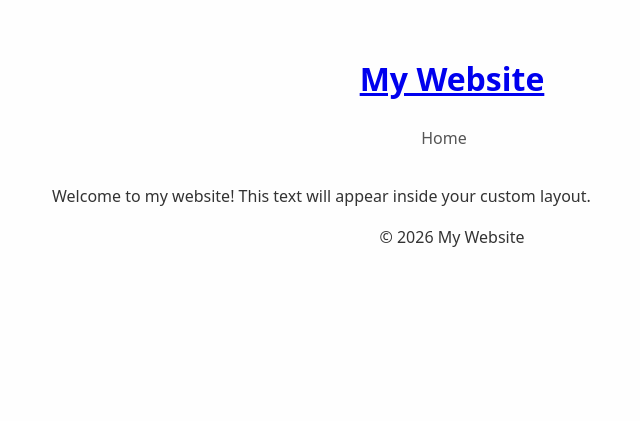
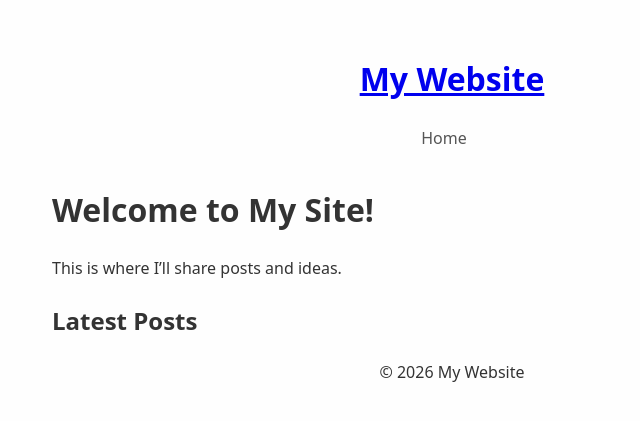
Before and after one commit to alexiefg/notthatalexis.github.io, a Jekyll site: the page built from index.md, in a window 1280 px wide. Shown: the top 421 px of the page, without its empty margins (188-828 px from the left). Built offline with Jekyll 4.4.1, drawn with Linux system fonts in a browser that asks for light colours.

Commit message:
Update index.md

```diff
--- a/index.md
+++ b/index.md
@@ -1,6 +1,6 @@
 ---
-layout: default
+layout: home
 title: Home
 ---
 
-Welcome to my website! This text will appear inside your custom layout.
+Welcome to my website! This is the homepage.
```
